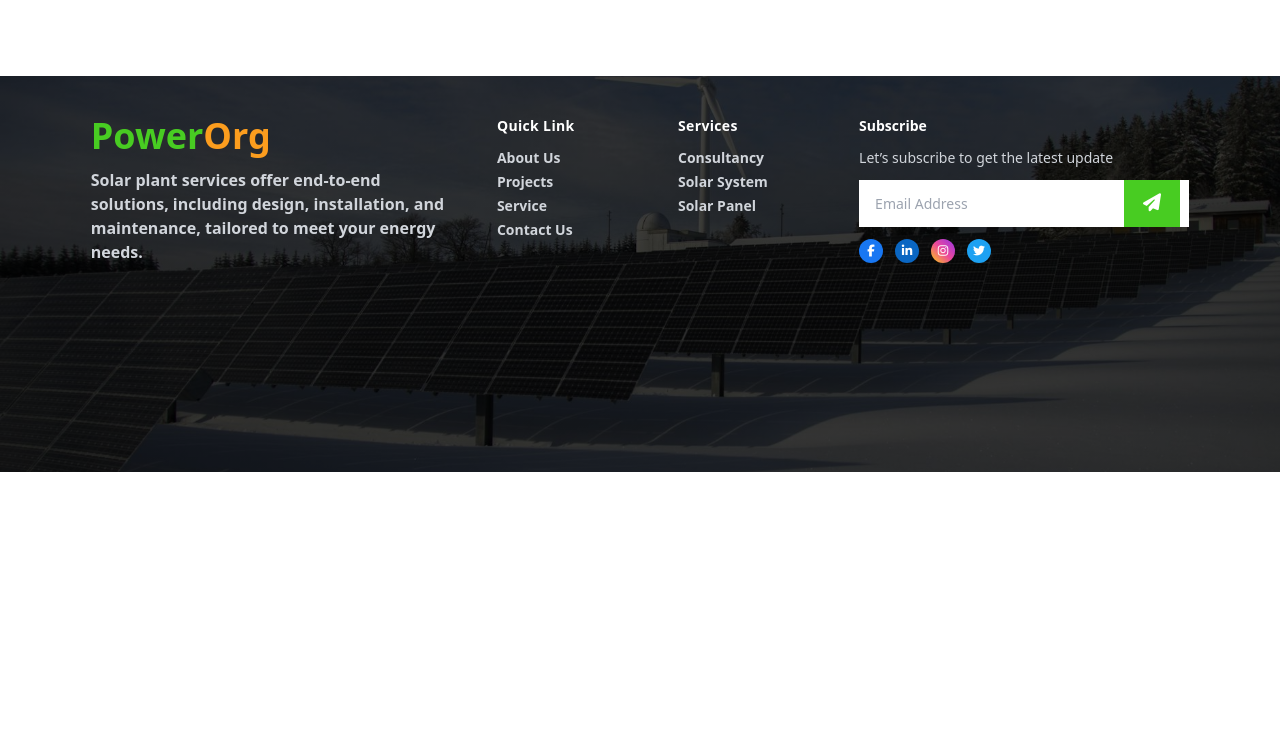
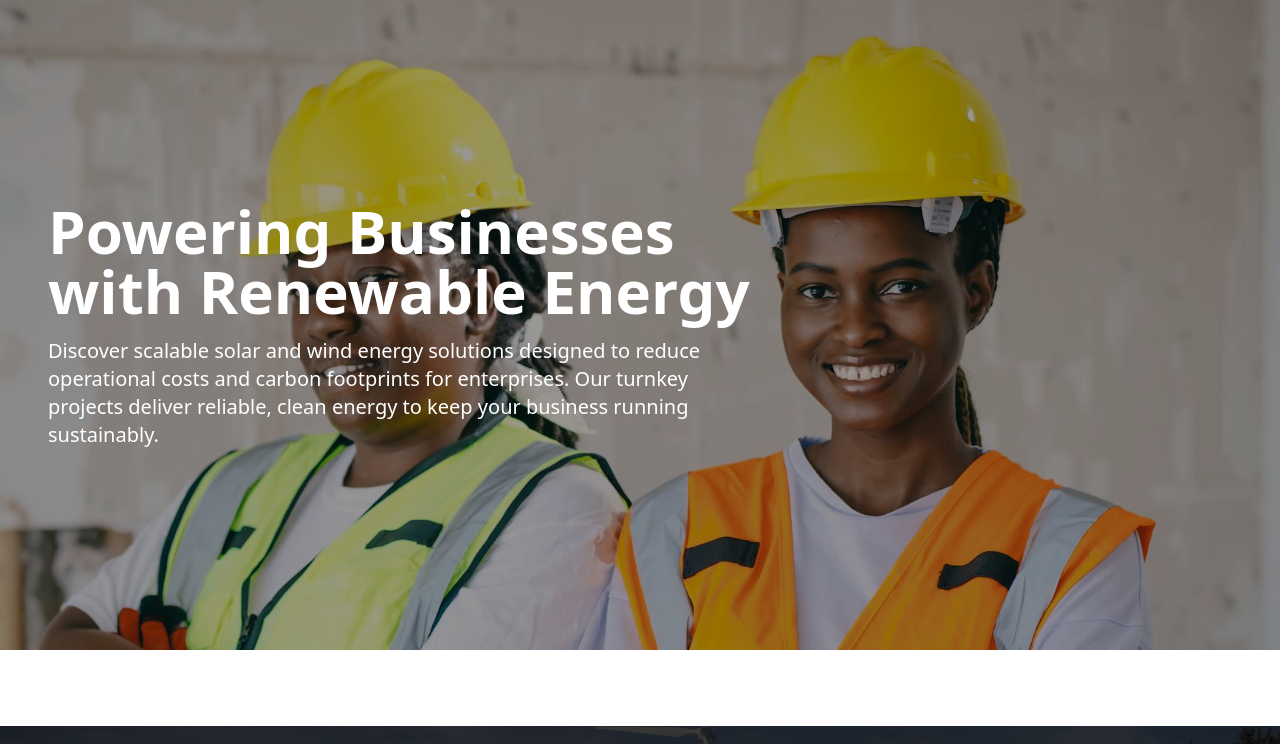
Before and after one commit to EstherBabaoye/PowerOrg, a React (Vite) app: page /projects in a window 1280 px wide. Shown: the top 744 px of the page. Built offline with nearby package versions, Linux system fonts and the light colour scheme.

Commit message:
Add content to Projects page

```diff
--- a/src/App.jsx
+++ b/src/App.jsx
@@ -1,6 +1,7 @@
 import { BrowserRouter as Router, Routes, Route } from 'react-router-dom';
 import AboutUs from './Pages/AboutUs';
 import Footer from './Components/Footer';
+import Projects from './Pages/Projects';
 
 
 function App() {
@@ -9,6 +10,7 @@ function App() {
       {/* <Header /> */}
       <Routes>
         <Route path="/about-us" element={<AboutUs />} />
+        <Route path="/projects" element={<Projects />} />
       </Routes>
       <Footer />
     </Router>
--- a/src/Pages/Projects.jsx
+++ b/src/Pages/Projects.jsx
@@ -0,0 +1,42 @@
+import React from 'react';
+import heroImage from '../assets/Projectshero.jpg';
+
+function Projects() {
+  return (
+    <div className="w-full">
+      {/* Hero Section with overlay */}
+      <div
+        className="relative w-full"
+        style={{
+          height: '650px',
+          backgroundImage: `url(${heroImage})`,
+          backgroundSize: 'cover',
+          backgroundPosition: 'top',
+          backgroundRepeat: 'no-repeat',
+        }}
+      >
+        {/* Dark overlay to tone down image */}
+        <div className="absolute inset-0 bg-black bg-opacity-40"></div>
+
+        {/* Text Overlay */}
+        <div className="absolute top-0 left-0 h-full flex flex-col justify-center px-6 sm:px-12  text-white max-w-[800px]">
+          <h1 className="text-5xl md:text-6xl text-white font-semibold leading-snug">
+            Powering Businesses with Renewable Energy
+          </h1>
+          <p className="mt-4 text-base sm:text-lg md:text-xl font-light leading-relaxed">
+            Discover scalable solar and wind energy solutions designed to reduce operational
+            costs and carbon footprints for enterprises. Our turnkey projects deliver
+            reliable, clean energy to keep your business running sustainably.
+          </p>
+        </div>
+      </div>
+
+      {/* Page content (with margins) */}
+      <div className="w-full px-[2.4cm] mt-12">
+        {/* Future content goes here */}
+      </div>
+    </div>
+  );
+}
+
+export default Projects;
```
Also changed, not shown: src/assets/Projectshero.jpg (added).
